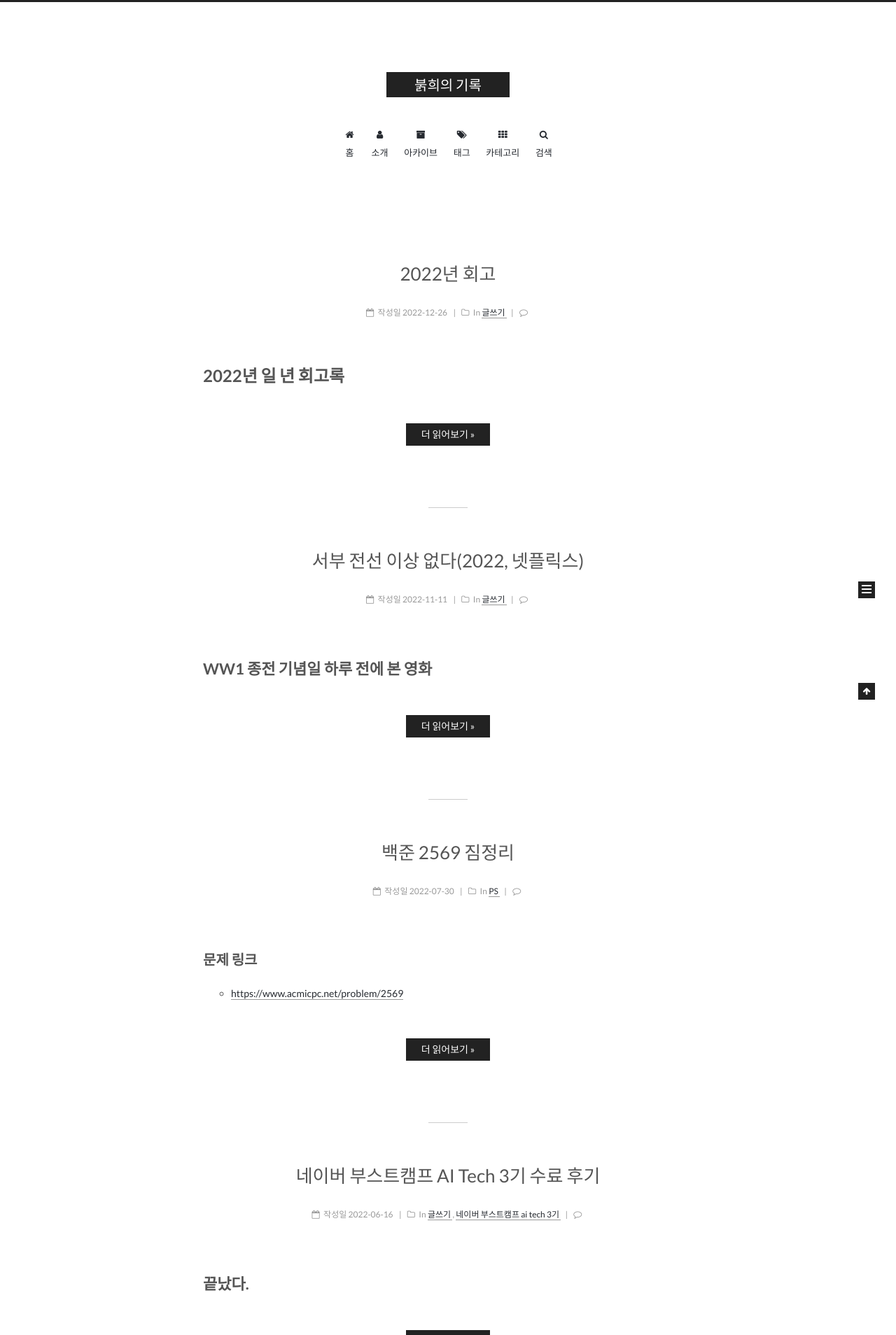
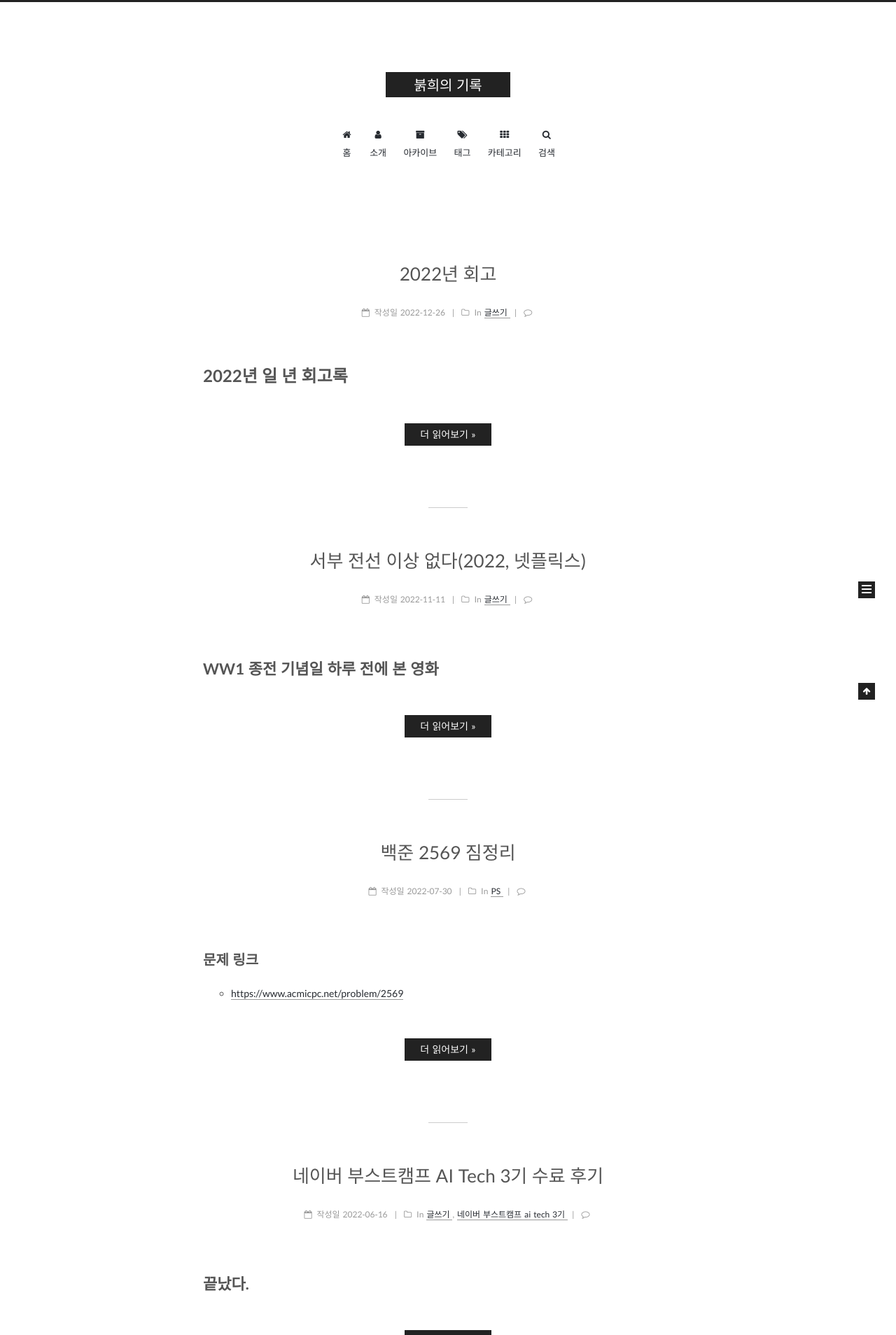
Before and after one commit to NHRWV/nhrwv.github.io, a Jekyll site: the page built from index.html, in a window 1280 px wide. Shown: the top 1908 px of the page at 70% size. Built offline with Jekyll 4.4.1, drawn with Linux system fonts in a browser that asks for light colours; the list of posts is cut into pages by our own code; comment, search, counter and statistics services are not loaded.

Commit message:
word-spacing 추가

```diff
--- a/_sass/_common/scaffolding/base.scss
+++ b/_sass/_common/scaffolding/base.scss
@@ -11,6 +11,7 @@ body {
   line-height: $line-height-base;
   color: $text-color;
   background: $body-bg-color;
+  word-spacing: 0.1rem;
 
   @include mobile() { padding-right: 0 !important; }
   @include tablet() { padding-right: 0 !important; }
```
